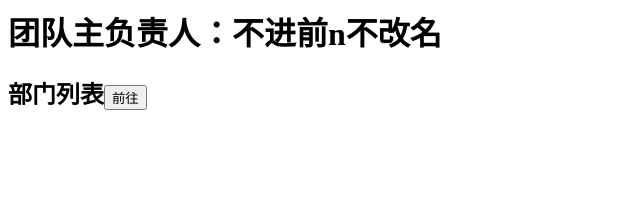
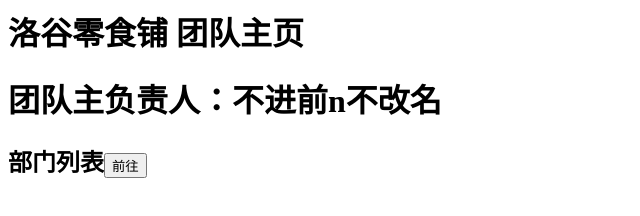
Before and after one commit to USALemon/luogulsp, a plain HTML site: page index.html in a window 1280 px wide. Shown: the whole page, without its empty margins (0-640 px from the left). Drawn offline with Linux system fonts and the light colour scheme.

Commit message:
Update index.html

```diff
--- a/index.html
+++ b/index.html
@@ -3,6 +3,7 @@
     <title>洛谷零食铺 团队主页</title>
   </head>
   <body>
+    <h1>洛谷零食铺 团队主页</h1>
     <h1>团队主负责人：不进前n不改名</h1>
     <h2>部门列表<a href="/luogulsp.github.io/dep.html" style=\"text-decoration:none"><input type="button" id="bt" onclick="window.location.href('连接')" value="前往"><a></h3></h2>
   </body>
```
